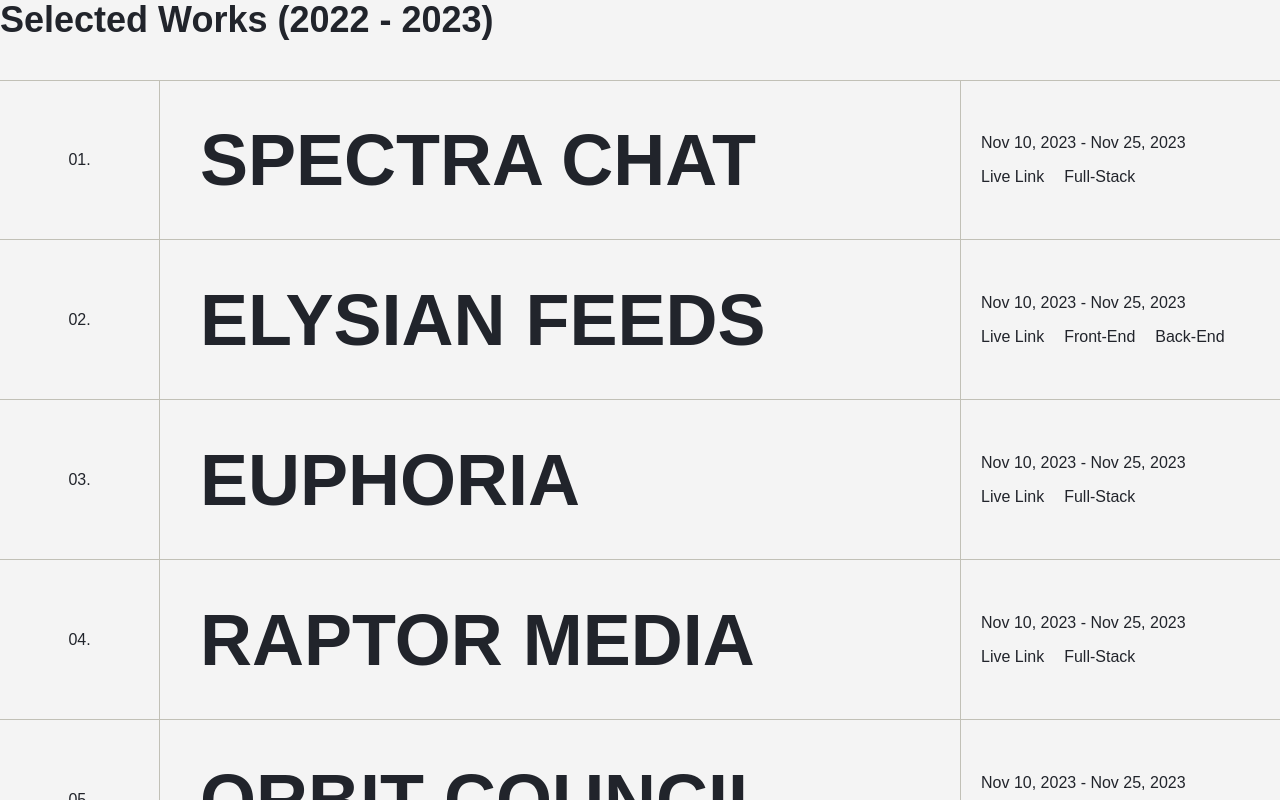
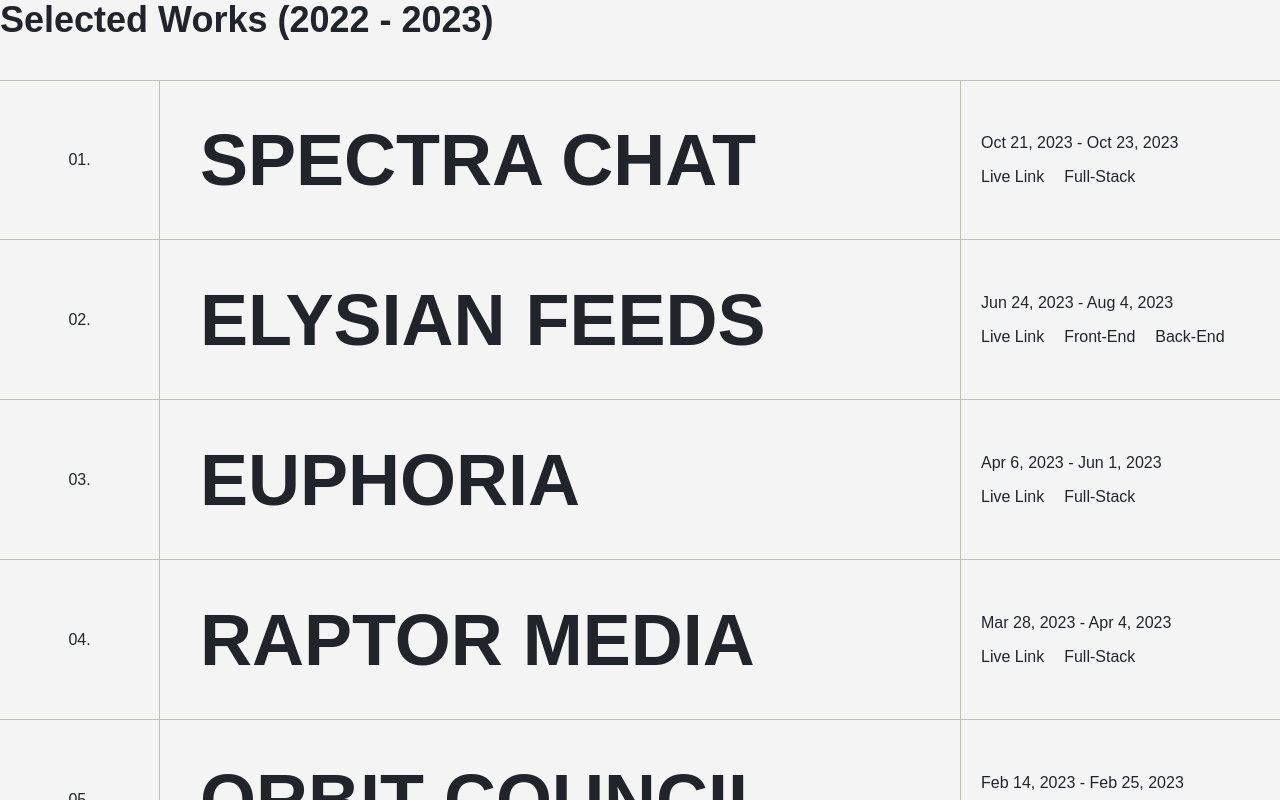
Before and after one commit to X-leaf7/nextjs-portfolio-copy, a Next.js app: page / in a window 1280 px wide. Shown: the part 1680-2480 px from the top of the page. Built offline with nearby package versions, Linux system fonts and the light colour scheme; a web font is replaced by a local one.

Commit message:
project section: done

```diff
--- a/components/ProjectCard.tsx
+++ b/components/ProjectCard.tsx
@@ -123,11 +123,7 @@ const ProjectCard: React.FC<ProjectCardProps> = ({
   }, []);
 
   return (
-    <div
-      onClick={() => router.push(`/projects/${id}`)}
-      className='group relative h-20 w-full cursor-pointer sm:h-40'
-      ref={parentRef}
-    >
+    <div className='group relative h-20 w-full sm:h-40' ref={parentRef}>
       {/* IMAGE */}
       <div
         ref={childRef}
@@ -158,7 +154,10 @@ const ProjectCard: React.FC<ProjectCardProps> = ({
           <span>{(index + 1).toString().padStart(2, '0')}.</span>
         </div>
 
-        <div className='flex h-full w-full items-center pl-5 lg:pl-0'>
+        <div
+          onClick={() => router.push(`/projects/${id}`)}
+          className='flex h-full w-full cursor-pointer items-center pl-5 lg:pl-0'
+        >
           <h2 className='whitespace-nowrap text-4xl font-semibold uppercase md:text-5xl lg:text-6xl xl:text-7xl 2xl:text-8xl'>
             {title}
           </h2>
@@ -168,21 +167,21 @@ const ProjectCard: React.FC<ProjectCardProps> = ({
           <p>{duration}</p>
 
           <div className='flex flex-wrap items-center gap-5'>
-            <Link href={live} className='link-item-dark'>
+            <Link href={live} target='_blank' className='link-item-dark'>
               Live Link
             </Link>
             {front && (
-              <Link href={front} className='link-item-dark'>
+              <Link href={front} target='_blank' className='link-item-dark'>
                 Front-End
               </Link>
             )}
             {back && (
-              <Link href={back} className='link-item-dark'>
+              <Link href={back} target='_blank' className='link-item-dark'>
                 Back-End
               </Link>
             )}
             {full && (
-              <Link href={full} className='link-item-dark'>
+              <Link href={full} target='_blank' className='link-item-dark'>
                 Full-Stack
               </Link>
             )}
--- a/data/projects.ts
+++ b/data/projects.ts
@@ -3,7 +3,7 @@ export const data = [
     id: 1,
     title: 'Spectra Chat',
     image:
-      'https://res.cloudinary.com/dpkbthpcw/image/upload/v1698083080/nextjs-portfolio/assets/projects/spectra-chat_zboa5k.png',
+      'https://res.cloudinary.com/dpkbthpcw/image/upload/v1699774098/nextjs-portfolio/assets/projects/spectra-chat_kfgpcs.png',
     description:
       'Spectra Chat is a real-time messaging application that allows users to communicate with others in real-time. It offers various features, including chat, profile updates, group chat creation, chat deletion, and photo sharing. Users can sign in using their Google, GitHub, or email and password credentials.',
     tech: 'NextJS, Prisma, Tailwind CSS, Axios, Cloudinary, Pusher, Zustand, TypeScript',
@@ -11,14 +11,14 @@ export const data = [
     front: '',
     back: '',
     full: 'https://github.com/shohan-pherones/spectra-chat',
-    duration: 'Nov 10, 2023 - Nov 25, 2023',
-    color: '#2B50AA',
+    duration: 'Oct 21, 2023 - Oct 23, 2023',
+    color: '#145C9E',
   },
   {
     id: 2,
     title: 'Elysian Feeds',
     image:
-      'https://res.cloudinary.com/dpkbthpcw/image/upload/v1689498588/nextjs-portfolio/assets/projects/elysian-feeds_ljr6oe.jpg',
+      'https://res.cloudinary.com/dpkbthpcw/image/upload/v1699774101/nextjs-portfolio/assets/projects/elysian-feeds_kb5iql.png',
     description:
       "Elysian Feeds is a charitable initiative website that empowers users to contribute resources or consume them, fostering collaboration and empowerment. Built with technologies like NextJS, ReactJS, and Redux Toolkit, the platform ensures a seamless user experience. The admin manages user roles, tracks contributions and consumption patterns, and analyzes the platform's impact using ExpressJS, MongoDB, and other tools. Elysian Feeds utilizes Tailwind CSS, Recharts, and Framer Motion for visually appealing designs and dynamic visualizations. Join Elysian Feeds to actively participate in making a positive impact and creating a more sustainable future.",
     tech: 'Next.js, React.js, TypeScript, Node.js, Express.js, Mongoose, MongoDB, Redux Toolkit, Axios, SWR, Tailwind CSS, Recharts, Framer Motion',
@@ -26,14 +26,14 @@ export const data = [
     front: 'https://github.com/shohan-pherones/elysian-feeds-client',
     back: 'https://github.com/shohan-pherones/elysian-feeds-server',
     full: '',
-    duration: 'Nov 10, 2023 - Nov 25, 2023',
-    color: '#35605A',
+    duration: 'Jun 24, 2023 - Aug 4, 2023',
+    color: '#6BAB90',
   },
   {
     id: 3,
     title: 'Euphoria',
     image:
-      'https://res.cloudinary.com/dpkbthpcw/image/upload/v1689498588/nextjs-portfolio/assets/projects/euphoria_nsmun2.jpg',
+      'https://res.cloudinary.com/dpkbthpcw/image/upload/v1699774100/nextjs-portfolio/assets/projects/euphoria_nih6se.png',
     description:
       'Welcome to Euphoria E-commerce, your one-stop destination for all your online shopping needs. Our platform is built on a powerful technology stack, including Next.js, React, Prisma, Tailwind, Redux Toolkit, and Stripe, to deliver a seamless shopping experience. With a wide range of products available for browsing and purchase, our website is designed to be easy to use and navigate. You can add products to your cart and complete your purchase securely and efficiently through our integration with Stripe. At Euphoria E-commerce, we are committed to providing our customers with the highest level of service and satisfaction. Thank you for choosing us as your go-to online shopping destination.',
     tech: 'Next.js, React.js, Prisma, MongoDB, NextAuth, Stripe, Redux Toolkit, Micro, Axios, Tailwind CSS',
@@ -41,14 +41,14 @@ export const data = [
     front: '',
     back: '',
     full: 'https://github.com/shohan-pherones/euphoria-ecommerce',
-    duration: 'Nov 10, 2023 - Nov 25, 2023',
-    color: '#C297B8',
+    duration: 'Apr 6, 2023 - Jun 1, 2023',
+    color: '#912F56',
   },
   {
     id: 4,
     title: 'Raptor Media',
     image:
-      'https://res.cloudinary.com/dpkbthpcw/image/upload/v1689498588/nextjs-portfolio/assets/projects/raptor-media_gyxm3o.jpg',
+      'https://res.cloudinary.com/dpkbthpcw/image/upload/v1699774098/nextjs-portfolio/assets/projects/raptor-media_jrie5b.png',
     description:
       "Introducing the ultimate Raptor Media platform built with the latest and greatest technologies! I have used Next.js, Prisma, Tailwind CSS, and NextAuth with TypeScript to create a powerful and modern social media platform that's sure to impress. With Next.js, I've built a fast and responsive web application that provides an exceptional user experience. Prisma provides seamless database integration, making data management and retrieval a breeze. Tailwind CSS ensures a clean and elegant design, with an easy-to-use UI. Finally, NextAuth provides secure authentication and authorization features, ensuring that our users' data is always safe and protected. Whether you're a social media enthusiast or simply looking for a reliable platform to share your thoughts and ideas, the Raptor Media platform is the perfect choice. Join us now and experience the future of social media!",
     tech: 'Next.js, React.js, TypeScript, Prisma, Zustand, Axios, NextAuth, SWR, Tailwind CSS',
@@ -56,14 +56,14 @@ export const data = [
     front: '',
     back: '',
     full: 'https://github.com/shohan-pherones/raptor-media',
-    duration: 'Nov 10, 2023 - Nov 25, 2023',
-    color: '#054A91',
+    duration: 'Mar 28, 2023 - Apr 4, 2023',
+    color: '#1446A0',
   },
   {
     id: 5,
     title: 'Orbit Council',
     image:
-      'https://res.cloudinary.com/dpkbthpcw/image/upload/v1689498588/nextjs-portfolio/assets/projects/orbit-council_h1ekel.jpg',
+      'https://res.cloudinary.com/dpkbthpcw/image/upload/v1699774098/nextjs-portfolio/assets/projects/orbit-council_mdzaa1.png',
     description:
       'Orbit Council is a powerful project management app built using the MERN stack. With Orbit Council, users can create, update, and delete their own projects with ease. The app is highly secure, featuring robust JWT authentication and frontend route protection. In addition, the app boasts a sleek and intuitive user interface, built using Tailwind CSS.',
     tech: 'React.js, Tailwind CSS, Node.js, Express.js, Mongoose, MongoDB',
@@ -71,28 +71,28 @@ export const data = [
     front: 'https://github.com/shohan-pherones/orbit-council-client',
     back: 'https://github.com/shohan-pherones/orbit-council-server',
     full: '',
-    duration: 'Nov 10, 2023 - Nov 25, 2023',
-    color: '#7353BA',
+    duration: 'Feb 14, 2023 - Feb 25, 2023',
+    color: '#1DD3B0',
   },
   {
     id: 6,
     title: 'Torque Xtreme',
     image:
-      'https://res.cloudinary.com/dpkbthpcw/image/upload/v1689498588/nextjs-portfolio/assets/projects/torque-xtreme_ecnhnt.jpg',
+      'https://res.cloudinary.com/dpkbthpcw/image/upload/v1699774100/nextjs-portfolio/assets/projects/torque-xtreme_o0fm6h.png',
     description: `Crunching your car gears every time you shift? Is your throttle sticking while you're driving? Do you have a noisy engine on the left or right side of the car? If so, it's time to make a call. Torque Xtreme is an on-demand auto repair service website in your area. Show that you care more about your car than they do! We've designed proprietary software and train our inspectors using observational-based data collection methodology so you can be sure that your needs are handled with care. Plus, we have "3x Faster Quoting" - to reduce wait time & make us your favorite auto repair service provider.`,
     tech: 'React.js, Tailwind CSS, Node.js, Express.js, MongoDB, Axios, Firebase',
     live: 'https://torque-xtreme.web.app',
     front: 'https://github.com/shohan-pherones/torque-xtreme',
     back: 'https://github.com/shohan-pherones/torque-xtreme-server',
     full: '',
-    duration: 'Nov 10, 2023 - Nov 25, 2023',
-    color: '#592E83',
+    duration: 'Dec 14, 2022 - Dec 16, 2022',
+    color: '#F05D5E',
   },
   {
     id: 7,
     title: 'Immemorial',
     image:
-      'https://res.cloudinary.com/dpkbthpcw/image/upload/v1689498588/nextjs-portfolio/assets/projects/immemorial_n3psgl.jpg',
+      'https://res.cloudinary.com/dpkbthpcw/image/upload/v1699774099/nextjs-portfolio/assets/projects/immemorial_vtw5yn.png',
     description:
       "Explore the lost treasures and shining stars of the 1990s! Find your favorite cartoons, TV shows, music albums, & more with easy filtering functionality. With Immemorial, stay up-to-date with all your 90s favorites while turning back time. What's the only era that never seems to end? The 90s! Journey through appreciating items from 90s TV, music, and art. See if you remember old toys, cartoons, or prints of such. Indulge in some nostalgia before our world falls back into the dark ages.",
     tech: 'React.js, GSAP',
@@ -100,7 +100,7 @@ export const data = [
     front: 'https://github.com/shohan-pherones/immemorial',
     back: '',
     full: '',
-    duration: 'Nov 10, 2023 - Nov 25, 2023',
-    color: '#CC76A1',
+    duration: 'Nov 16, 2022 - Nov 23, 2022',
+    color: '#E3B23C',
   },
 ];
```
